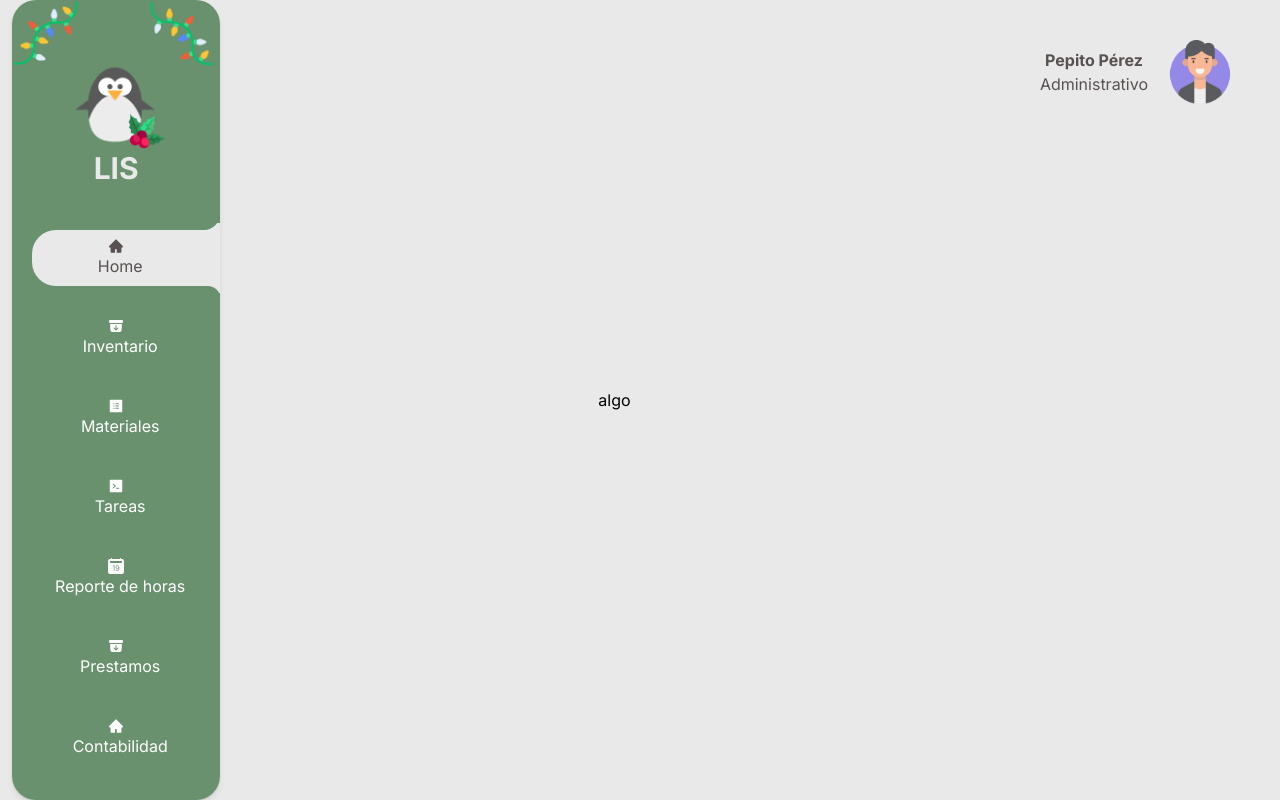
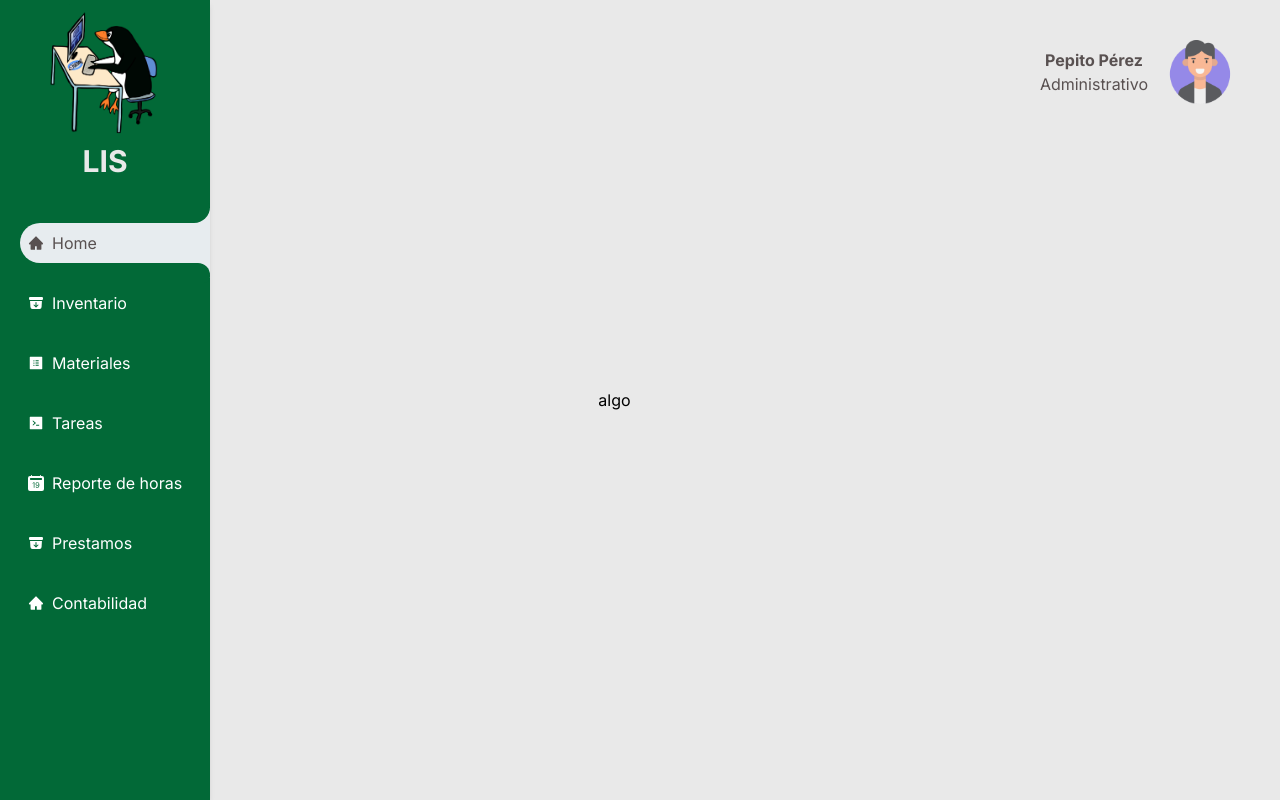
Before and after one commit to superpollo2/administrator-console, a Next.js app: page / in a window 1280 px wide. Built offline with nearby package versions, Linux system fonts and the light colour scheme.

Commit message:
Navbar styles updated
- New logo
- New Color
- There are son CSS variables in the global.css file

```diff
--- a/styles/SideNav.module.css
+++ b/styles/SideNav.module.css
@@ -1,6 +1,6 @@
 .nav {
-	@apply mx-3 fixed max-w-md bg-greenOne h-full
-    rounded-3xl shadow-md  space-y-6 pb-3;
+	@apply fixed max-w-md h-full shadow-md space-y-6 pb-3 flex flex-col items-center;
+	background-color: var(--color-green1);
 }
 
 .nav :where(.li, .link) {
@@ -11,21 +11,21 @@
 }
 
 .logoContainer {
-	@apply w-[20] top-0 flex flex-col items-center;
+	@apply w-[60%] flex flex-col items-center;
 }
 .containerLogoTitle {
 	@apply font-bold text-3xl text-whiteBonds;
 }
 .ul{
-	@apply list-none space-y-6;
+	@apply list-none space-y-5;
 }
 
 .li {
-	@apply w-full text-base;
+	@apply w-full text-base ;
 }
 
 .link {
-	@apply space-x-2 p-2 w-full flex justify-center flex-col items-center  text-whiteMilk
+	@apply space-x-2 p-2 w-full flex flex-row items-center  text-whiteMilk
 	transition duration-150 ease-out md:ease-in hover:text-greenDirty
 	cursor-default;
 }
@@ -34,7 +34,8 @@
 .li::before,
 .li::after {
 	content: '';
-	@apply absolute w-full h-5 bg-greenOne;
+	@apply absolute w-full h-5;
+	background-color: var(--color-green1);
 }
 
 .active::before {
@@ -80,6 +81,7 @@
 .active .link::after {
 	content: '';
 	@apply absolute  bg-whiteBonds -z-[1];
+	background-color: var(--color-background);
 }
 
 .active .link::before {
--- a/styles/globals.css
+++ b/styles/globals.css
@@ -1,3 +1,9 @@
 @tailwind base;
 @tailwind components;
 @tailwind utilities;
+
+/* Variables */
+:root{
+    --color-green1: #026937;
+    --color-background: #E7ECEF;
+}
```
Also changed, not shown: public/images/logo.png.
